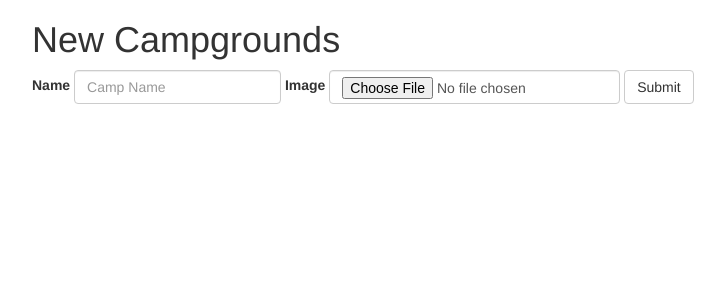
After one commit to afalahi/WebDeveloperBootCamp, a Node server app: page /campgrounds/new/ in a window 1280 px wide. The commit adds this page. Shown: the top 300 px of the page, without its empty margins (38-763 px from the left). Run offline with Node 20, Linux system fonts and the light colour scheme; some libraries are stand-ins or nearby versions.

Commit message:
updated app

```diff
--- a/IntroToNode/YelpCamp/app.js
+++ b/IntroToNode/YelpCamp/app.js
@@ -8,6 +8,7 @@ var bodyParser = require('body-parser');
 var landing = require('./routes/landing');
 var users = require('./routes/users');
 var campgrounds = require('./routes/campgrounds');
+var newCampgrounds = require('./routes/new');
 
 var app = express();
 
@@ -19,16 +20,18 @@ app.set('view engine', 'ejs');
 //app.use(favicon(path.join(__dirname, 'public', 'favicon.ico')));
 app.use(logger('dev'));
 app.use(bodyParser.json());
-app.use(bodyParser.urlencoded({ extended: false }));
+app.use(bodyParser.urlencoded({ extended: true }));
 app.use(cookieParser());
 app.use(express.static(path.join(__dirname, '/public')));
 app.use('/js', express.static(__dirname + '/node_modules/bootstrap/dist/js')); // redirect bootstrap JS
 app.use('/js/lib', express.static(__dirname + '/node_modules/jquery/dist')); // redirect JS jQuery
-app.use('/styles', express.static(__dirname + '/node_modules/bootstrap/dist/css')); // redirect css bootstrap
+app.use('/css', express.static(__dirname + '/node_modules/bootstrap/dist/css')); // redirect css bootstrap
 
+//Routes
 app.use('/', landing);
 app.use('/users', users);
 app.use('/campgrounds', campgrounds);
+app.use('/campgrounds/new', newCampgrounds);
 
 // catch 404 and forward to error handler
 app.use(function(req, res, next) {
--- a/IntroToNode/YelpCamp/package.json
+++ b/IntroToNode/YelpCamp/package.json
@@ -6,6 +6,9 @@
     "start": "node ./bin/www"
   },
   "dependencies": {
+    "@types/bootstrap": "^3.3.36",
+    "@types/ejs": "^2.5.0",
+    "@types/jquery": "^3.2.17",
     "body-parser": "~1.18.2",
     "bootstrap": "^3.3.7",
     "cookie-parser": "~1.4.3",
--- a/IntroToNode/YelpCamp/routes/landing.js
+++ b/IntroToNode/YelpCamp/routes/landing.js
@@ -3,7 +3,7 @@ var router = express.Router();
 
 /* GET home page. */
 router.get('/', function(req, res, next) {
-  res.render('landing', { title: 'Express' });
+  res.render('landing', { title: 'Yelp Camp'});
 });
 
 module.exports = router;
--- /dev/null
+++ b/IntroToNode/YelpCamp/routes/new.js
@@ -0,0 +1,8 @@
+var express = require('express');
+var router = express.Router();
+
+router.get("/", function(req, res, next){
+    res.render("newCampgrounds", {title:'New Camp'});
+});
+
+module.exports = router;
--- a/IntroToNode/YelpCamp/views/layouts/header.ejs
+++ b/IntroToNode/YelpCamp/views/layouts/header.ejs
@@ -2,8 +2,8 @@
 <html>
   <head>
     <title><%= title %></title>
-    <link rel='stylesheet' href='/styles/bootstrap.min.css' />
-    <script src="js/lib/jquery.min.js"></script>
-    <script src="js/bootstrap.min.js"></script>
+    <link rel='stylesheet' href='/css/bootstrap.min.css' />
+    <script src="/js/lib/jquery.min.js"></script>
+    <script src="/js/bootstrap.min.js"></script>
   </head>
   <body>
--- /dev/null
+++ b/IntroToNode/YelpCamp/views/newCampgrounds.ejs
@@ -0,0 +1,20 @@
+<% include layouts/header %>
+    <div class="container">
+        <h1>New Campgrounds</h1>
+        <div class="row">
+            <div class="col-md-12">
+                <form class="form-inline" action="/campgrounds" method="post" encType="multipart/form-data">
+                    <div class="form-group">
+                        <label for="camp-name">Name</label>
+                        <input type="text" class="form-control" id="camp-name" placeholder="Camp Name" name="camp-name">
+                    </div>
+                    <div class="form-group">
+                        <label for="camp-image">Image</label>
+                        <input type="file" class="form-control" id="camp-image" placeholder="Upload Image" name="camp-image">
+                    </div>
+                    <button type="submit" class="btn btn-default">Submit</button>
+                </form>
+            </div>
+        </div>
+    </div>
+<% include layouts/footer %>
```
Also changed, not shown: IntroToNode/YelpCamp/routes/campgrounds.js (+8 -2 lines), IntroToNode/YelpCamp/views/campgrounds.ejs (+10 -8 lines), IntroToNode/YelpCamp/public/images/FortHuntPark.jpeg, 1 other file.
